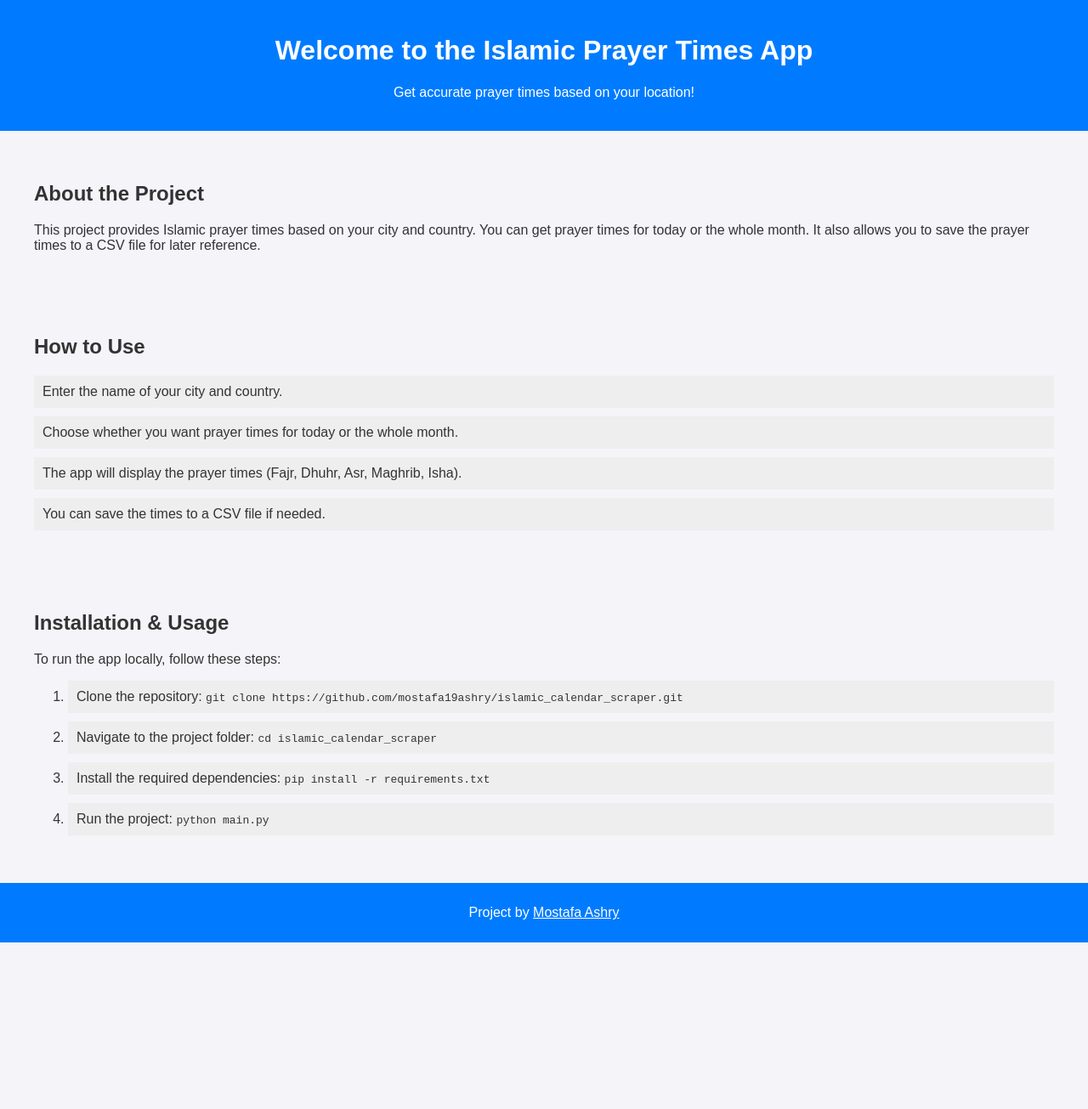
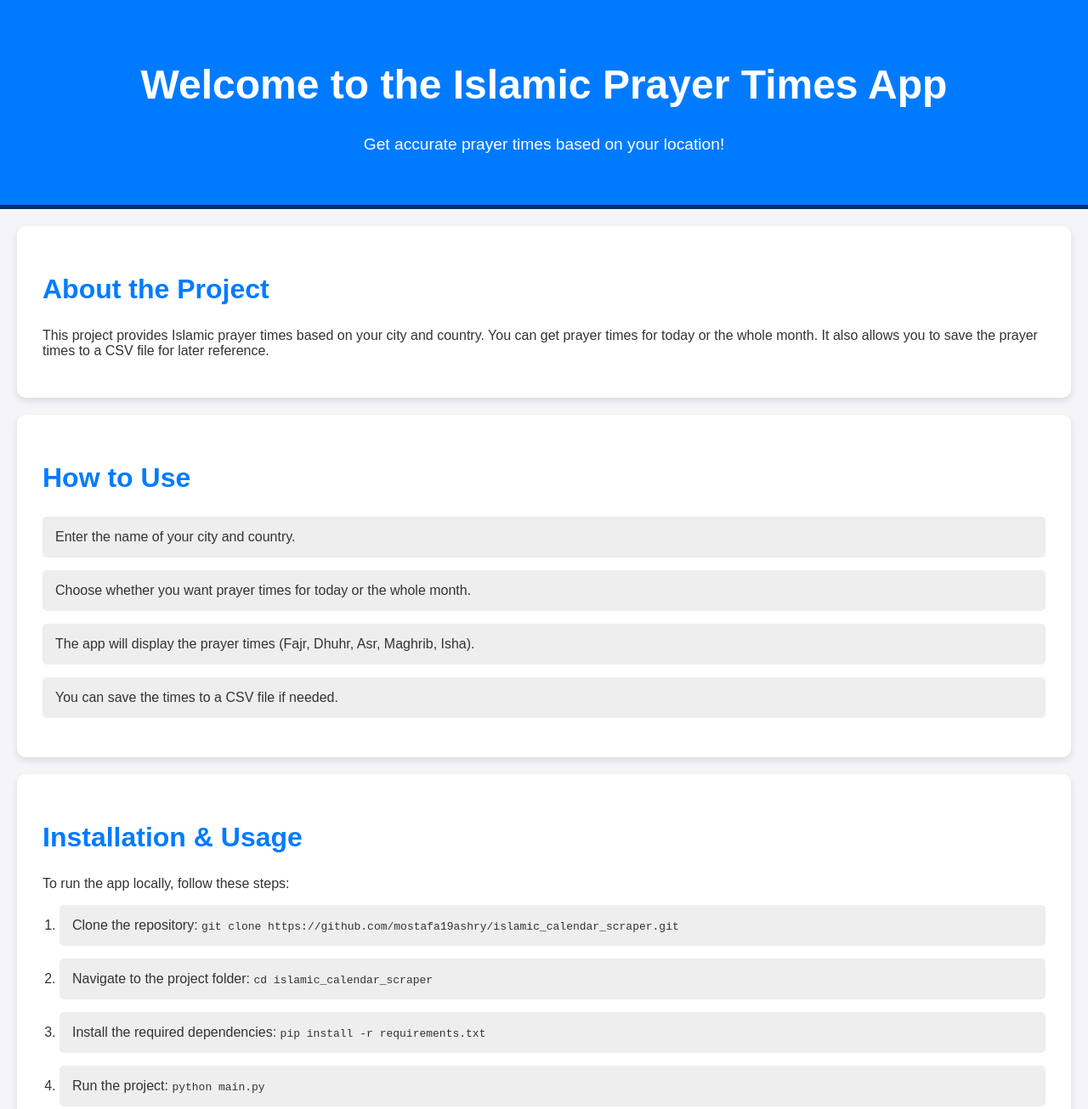
Before and after one commit to mostafa19ashry/islamic_calendar_scraper, a plain HTML site: page index.html in a window 1280 px wide. Shown: the top 1305 px of the page at 85% size. Before the commit the page ends 1109 px from the top, so only its background shows below. Drawn offline with Linux system fonts and the light colour scheme.

Commit message:
Updated index.html design

```diff
--- a/index.html
+++ b/index.html
@@ -6,7 +6,7 @@
     <title>Islamic Prayer Times App</title>
     <style>
         body {
-            font-family: Arial, sans-serif;
+            font-family: 'Arial', sans-serif;
             margin: 0;
             padding: 0;
             background-color: #f4f4f9;
@@ -15,30 +15,60 @@
         header {
             background-color: #007BFF;
             color: white;
-            padding: 20px;
+            padding: 40px;
             text-align: center;
+            border-bottom: 5px solid #003366;
+        }
+        header h1 {
+            font-size: 3em;
+            font-weight: bold;
+        }
+        header p {
+            font-size: 1.2em;
+            margin-top: 10px;
         }
         section {
-            padding: 20px;
+            padding: 30px;
             margin: 20px;
+            background-color: white;
+            border-radius: 10px;
+            box-shadow: 0 4px 8px rgba(0, 0, 0, 0.1);
         }
-        h1 {
+        section h2 {
             font-size: 2em;
+            color: #007BFF;
         }
         ul {
             list-style-type: none;
             padding: 0;
         }
         li {
-            padding: 10px;
+            padding: 15px;
             background-color: #eee;
-            margin-bottom: 10px;
+            margin-bottom: 15px;
+            border-radius: 5px;
+            transition: background-color 0.3s;
+        }
+        li:hover {
+            background-color: #ddd;
+        }
+        ol {
+            padding-left: 20px;
         }
         footer {
             text-align: center;
-            padding: 10px;
+            padding: 15px;
             background-color: #007BFF;
             color: white;
+            font-size: 1.2em;
+        }
+        footer a {
+            color: white;
+            text-decoration: none;
+            font-weight: bold;
+        }
+        footer a:hover {
+            text-decoration: underline;
         }
     </style>
 </head>
@@ -76,7 +106,7 @@
     </section>
 
     <footer>
-        <p>Project by <a href="https://github.com/mostafa19ashry" target="_blank" style="color: white;">Mostafa Ashry</a></p>
+        <p>Project by <a href="https://github.com/mostafa19ashry" target="_blank">Mostafa Ashry</a></p>
     </footer>
 
 </body>
```
